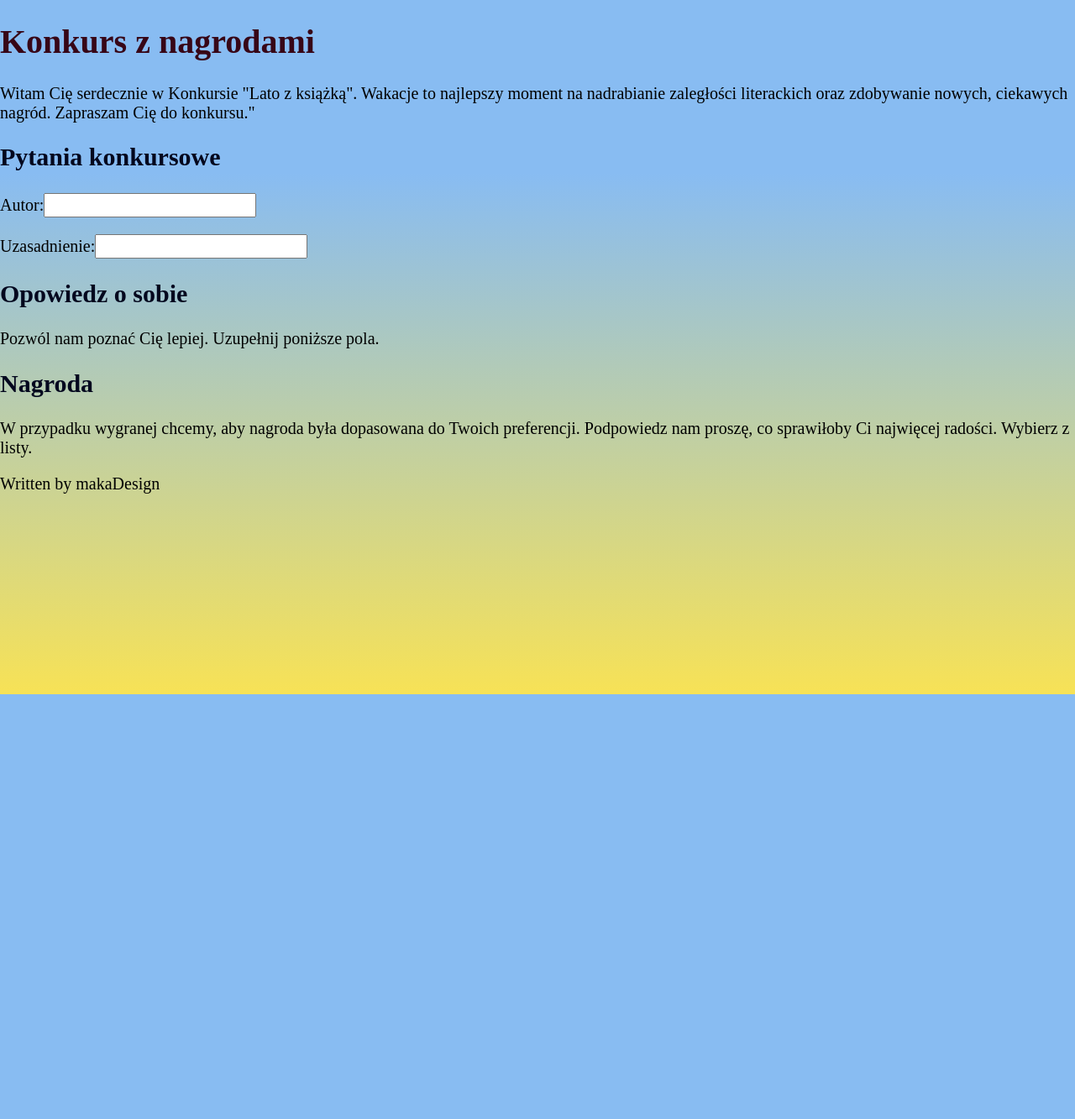
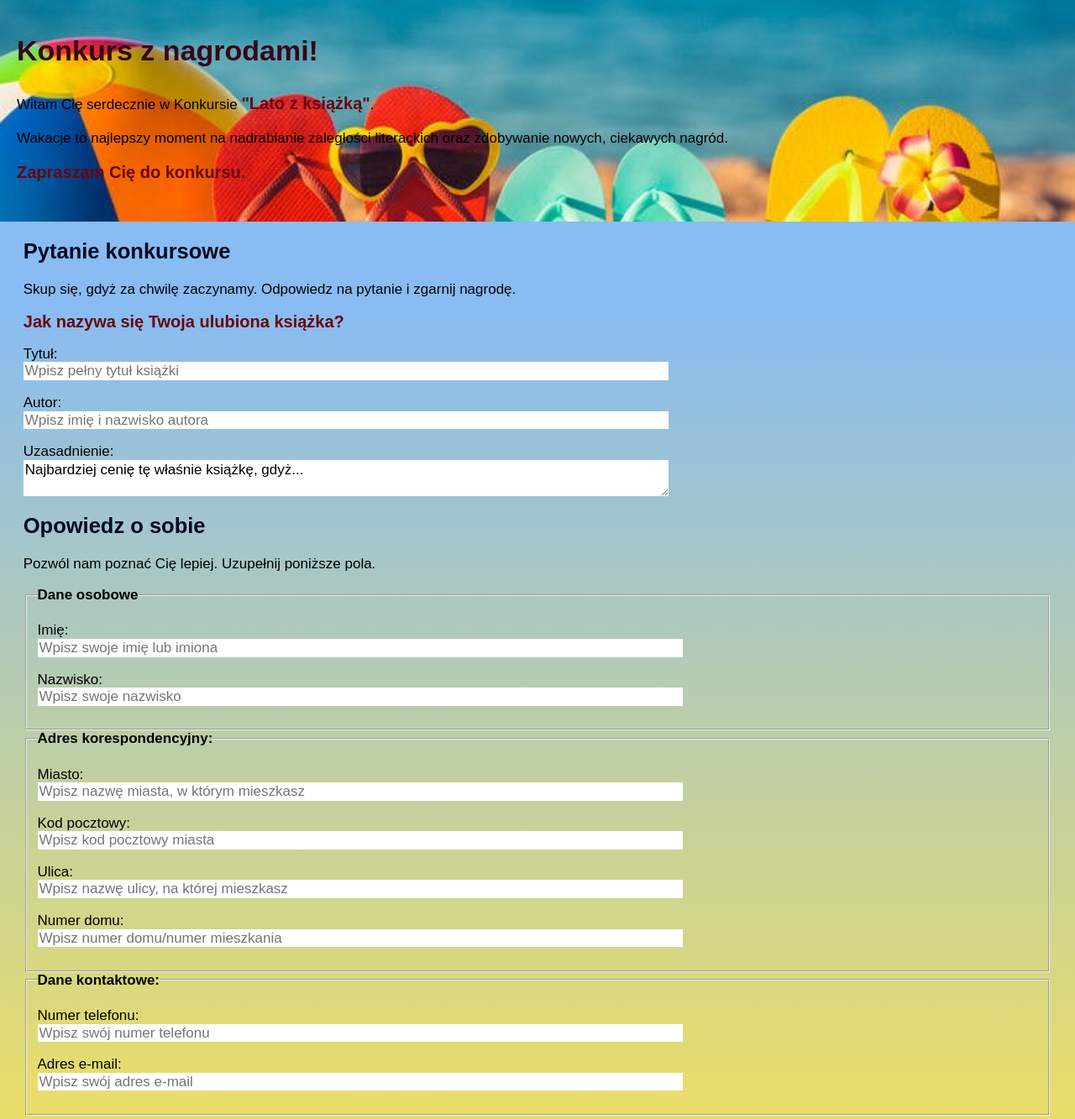
Before and after one commit to joannaMakarewicz/contest, a plain HTML site: page index.html in a window 1280 px wide. Shown: the top 1333 px of the page at 84% size. Before the commit the page ends 827 px from the top, so only its background shows below. Drawn offline with Linux system fonts and the light colour scheme.

Commit message:
Form structure & basic CSS styles

```diff
--- a/index.html
+++ b/index.html
@@ -4,31 +4,51 @@
     <meta charset="UTF-8" />
     <meta http-equiv="X-UA-Compatible" content="IE=edge" />
     <meta name="viewport" content="width=device-width, initial-scale=1.0" />
-    <title>Formularz kontaktowy</title>
+    <title>Konkurs</title>
     <link href="normalize.css" rel="stylesheet" type="text/css" />
     <link href="style.css" rel="stylesheet" type="text/css" />
   </head>
   <body>
-    <header>
-      <h1>Konkurs z nagrodami</h1>
-      <p>
-        Witam Cię serdecznie w Konkursie "Lato z książką". Wakacje to najlepszy
-        moment na nadrabianie zaległości literackich oraz zdobywanie nowych,
-        ciekawych nagród. Zapraszam Cię do konkursu."
-      </p>
+    <header class="header">
+      <div>
+        <h1>Konkurs z nagrodami!</h1>
+        <p>
+          Witam Cię serdecznie w Konkursie
+          <span class="special">"Lato z książką"</span>.<br />
+          Wakacje to najlepszy moment na nadrabianie zaległości literackich oraz
+          zdobywanie nowych, ciekawych nagród.<br />
+          <span class="special">Zapraszam Cię do konkursu.</span>
+        </p>
+      </div>
     </header>
 
     <main class="main">
       <form class="form">
         <article class="form__article">
-          <h2 class="form__heading">Pytania konkursowe</h2>
-          <p class="form__task"></p>
-          <p>
-            <label>Autor:<input id="tittle" name="tittle" /></label>
+          <h2 class="form__heading">Pytanie konkursowe</h2>
+          <p class="form__task">
+            Skup się, gdyż za chwilę zaczynamy. Odpowiedz na pytanie i zgarnij
+            nagrodę.
           </p>
-          <p>
-            <label>Uzasadnienie:<input id="tittle" name="tittle" /></label>
-          </p>
+          <div class="form__question">
+            <p>
+              <span class="special"
+                >Jak nazywa się Twoja ulubiona książka?</span
+              >
+            </p>
+            <p>
+              <label>Tytuł:</label>
+              <input class="form__item" id="tittle" name="tittle" placeholder="Wpisz pełny tytuł książki"/>
+            </p>
+            <p>
+              <label>Autor:</label>
+              <input class="form__item" id="tittle" name="tittle" placeholder="Wpisz imię i nazwisko autora" />
+            </p>
+            <p>
+              <label>Uzasadnienie:</label>
+              <textarea class="form__item" id="tittle" name="tittle">Najbardziej cenię tę właśnie książkę, gdyż...</textarea>
+            </p>
+          </div>
         </article>
 
         <article class="form__article">
@@ -36,6 +56,49 @@
           <p class="form__task">
             Pozwól nam poznać Cię lepiej. Uzupełnij poniższe pola.
           </p>
+          <fieldset>
+            <legend><b>Dane osobowe</b></legend>
+          <p>
+            <label>Imię:</label>
+            <input class="form__item" id="name" name="name" placeholder="Wpisz swoje imię lub imiona">
+          </p>
+          <p>
+            <label>Nazwisko:</label>
+            <input class="form__item" id="surname" name="surname" placeholder="Wpisz swoje nazwisko">
+          </p>
+        </fieldset>
+          <fieldset>
+            <legend><b>Adres korespondencyjny:</b></legend>
+            <p>
+              <label>Miasto:</label>
+              <input class="form__item" id="city" name="city" placeholder="Wpisz nazwę miasta, w którym mieszkasz">
+            </p>
+            <p>
+              <label>Kod pocztowy:</label>
+              <input class="form__item" id=postcode" name="postcode" placeholder="Wpisz kod pocztowy miasta">
+            </p>
+            <p>
+              <label>Ulica:</label>
+              <input class="form__item" id="street" name="street" placeholder="Wpisz nazwę ulicy, na której mieszkasz">
+            </p>
+
+            <p>
+              <label>Numer domu:</label>
+              <input class="form__item" id="flat-number" name="flat-number" placeholder="Wpisz numer domu/numer mieszkania">
+            </p>
+          </fieldset>
+
+          <fieldset>
+            <legend><b>Dane kontaktowe:</b></legend>
+            <p>
+              <label>Numer telefonu:</label>
+              <input class="form__item" id="phone-number" name="phone-number" placeholder="Wpisz swój numer telefonu">
+            </p>
+            <p>
+              <label>Adres e-mail:</label>
+              <input class="form__item" id="email-address" name="email-address" placeholder="Wpisz swój adres e-mail">
+            </p>
+          </fieldset>
         </article>
 
         <article class="form__article">
--- a/style.css
+++ b/style.css
@@ -11,15 +11,51 @@ html {
 body {
   background-color: #88bcf2;
   background-image: linear-gradient(180deg, #88bcf2 25%, #f7e256 100%);
-min-width:100vw;
-min-height:100vh;
-font-size:20px;
+  min-width: 100vw;
+  min-height: 100vh;
+  font-size: 17px;
+  display: flex;
+  align-items: center;
+  flex-direction: column;
+  font-family: Arial, Helvetica, sans-serif;
+
+
+}
+
+.form__article {
+  padding: 0px 20px;
+}
+
+.form__item {
+  display: block;
+  width: 60vw;
+  border:none;
+}
+
+.header {
+
+  background-image:url('../contest/IMG/image2.jpg');
+  background-position:center center;
+  background-size:cover;
+  margin-top: 0;
+  min-width: 100vw;
+  line-height: 40px;
+  padding:20px;
+
 }
 
 h1 {
   color: #370617;
+  margin-top: 0;
+  padding-top: 20px;
 }
 
 h2 {
-  color:#03071E
+  color: #03071e;
 }
+
+.special {
+  font-weight: bold;
+  color: #6a040f;
+  font-size:20px;
+}
```
Also changed, not shown: IMG/image2.jpg (added). Lines whose indentation alone changed are shown as unchanged.
